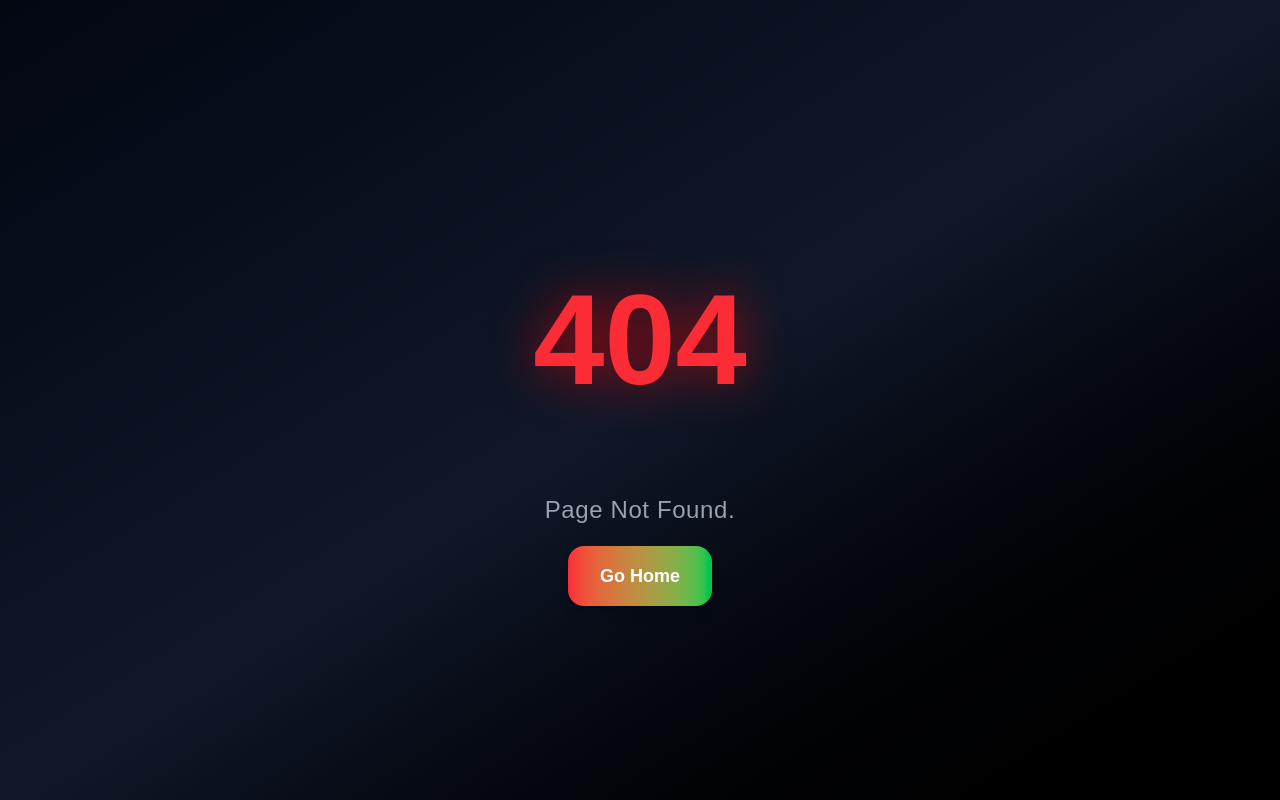
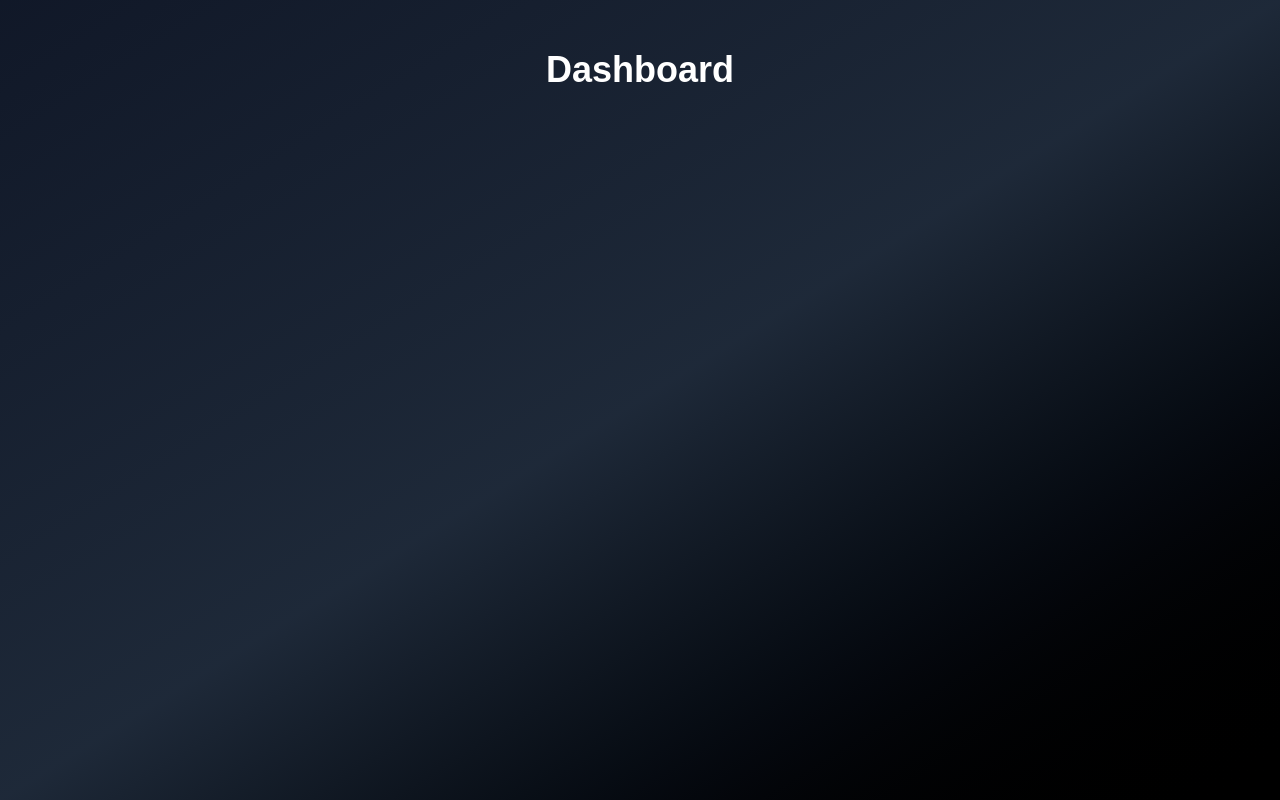
Before and after one commit to Alzubair98/bug-blaster, a React (Vite) app: page /dashboard in a window 1280 px wide. Before the commit this address had no page. Built offline with nearby package versions, Linux system fonts and the light colour scheme.

Commit message:
add some animation with gsap

```diff
--- /dev/null
+++ b/src/pages/Dashboard.tsx
@@ -0,0 +1,38 @@
+import { useEffect, useRef } from "react";
+import gsap from "gsap";
+
+export default function Dashboard() {
+  const containerRef = useRef<HTMLDivElement>(null);
+  const textRef = useRef<HTMLParagraphElement>(null);
+  useEffect(() => {
+    const tl = gsap.timeline({ defaults: { ease: "power3.out" } });
+
+    tl.fromTo(
+      containerRef.current,
+      { opacity: 0 },
+      { opacity: 1, duration: 1 }
+    );
+
+    tl.fromTo(
+      textRef.current,
+      { y: -40, opacity: 0 },
+      { y: 0, opacity: 1, duration: 1 },
+      "-=0.7"
+    );
+  });
+  return (
+    <div
+      ref={containerRef}
+      className="h-screen bg-gradient-to-br from-gray-900 via-gray-800 to-black text-center overflow-hidden"
+    >
+      <div className="container">
+        <h1
+          ref={textRef}
+          className="text-4xl font-bold mb-6 text-center text-white"
+        >
+          Dashboard
+        </h1>
+      </div>
+    </div>
+  );
+}
--- a/src/pages/HomePage.tsx
+++ b/src/pages/HomePage.tsx
@@ -76,7 +76,7 @@ export default function HomePage() {
 
       <BlasterButton
         ref={buttonRef}
-        onClick={() => alert("Get Started clicked!")}
+        onClick={() => (window.location.href = "/dashboard")}
         label="Launch the Blaster 🚀"
         className="py-5 px-10"
       />
--- a/src/routes/AppRouter.tsx
+++ b/src/routes/AppRouter.tsx
@@ -1,12 +1,14 @@
 import { Routes, Route } from "react-router-dom";
 import NotFoundPage from "../pages/NotFoundPage";
 import HomePage from "../pages/HomePage";
+import Dashboard from "../pages/dashboard";
 
 export default function AppRouter() {
   return (
     <Routes>
       <Route path="/" element={<HomePage />} />
       <Route path="*" element={<NotFoundPage />} />
+      <Route path="/dashboard" element={<Dashboard />} />
     </Routes>
   );
 }
```
